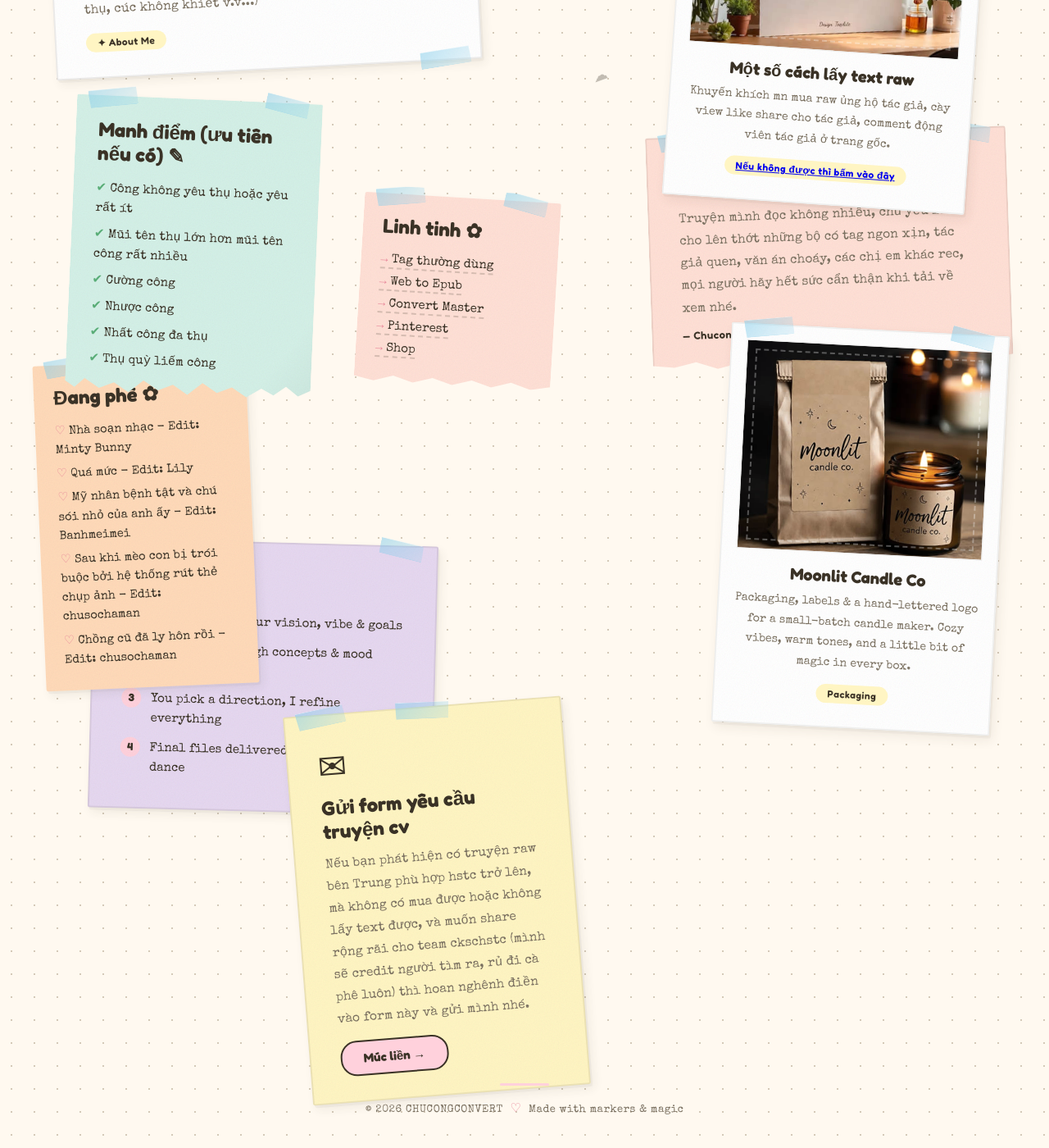
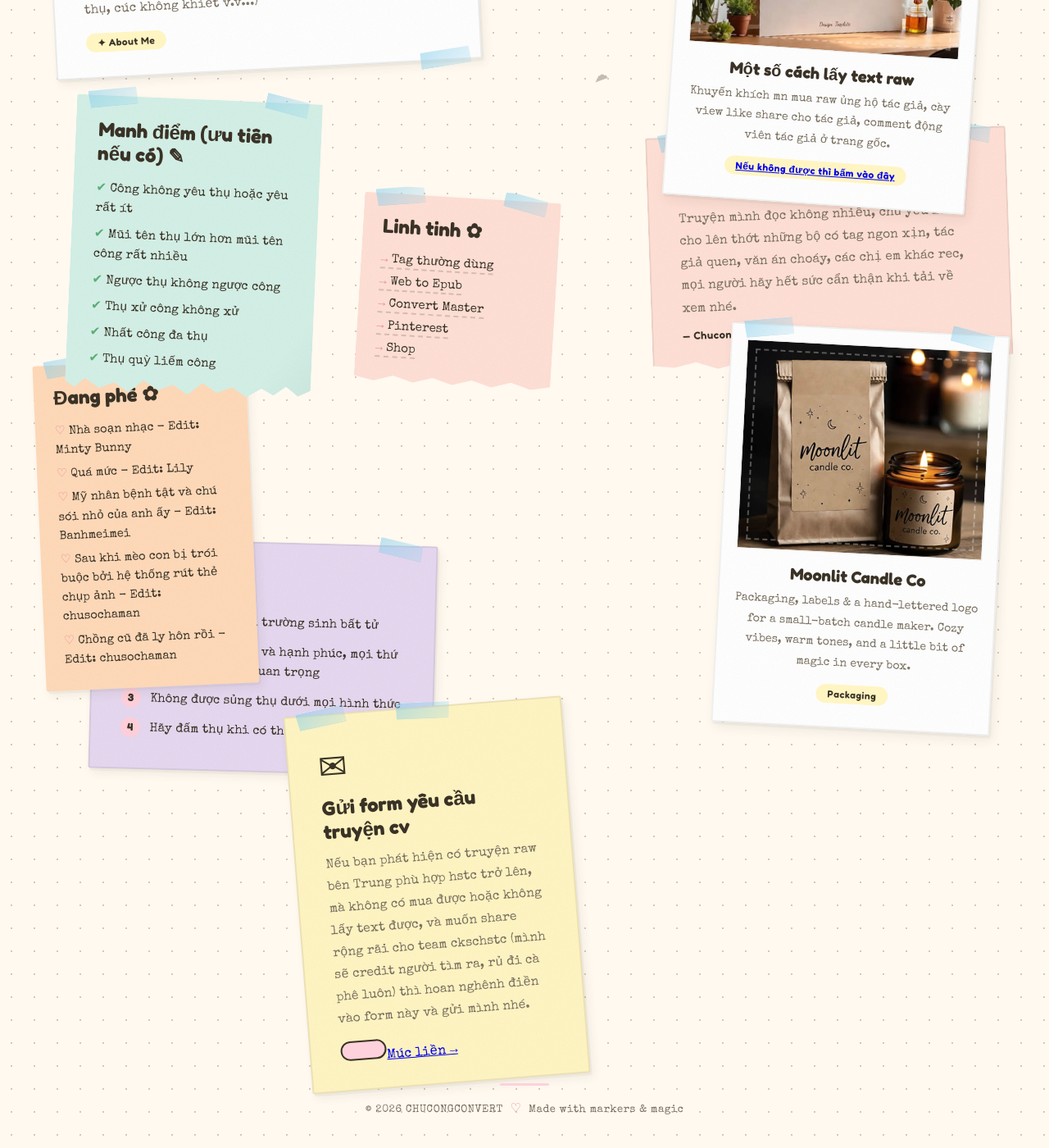
Before and after one commit to PhamNhaDoan/phamnhadoan.github.io, a Jekyll site: the page chucongconvert/index.html, which Jekyll copies as it is, in a window 1280 px wide and 1400 px high, scrolled down 674 px. Shown: the whole window at 82% size. Built offline with Jekyll 4.4.1, drawn with Linux system fonts in a browser that asks for light colours.

Commit message:
Update index.html

```diff
--- a/chucongconvert/index.html
+++ b/chucongconvert/index.html
@@ -91,8 +91,8 @@
     <ul class="checklist">
       <li>Công không yêu thụ hoặc yêu rất ít</li>
       <li>Mũi tên thụ lớn hơn mũi tên công rất nhiều</li>
-      <li>Cường công</li>
-      <li>Nhược công</li>
+      <li>Ngược thụ không ngược công</li>
+      <li>Thụ xử công không xử</li>
       <li>Nhất công đa thụ</li>
       <li>Thụ quỳ liếm công</li>
     </ul>
@@ -158,12 +158,12 @@
     <div class="tape tape-tl"></div>
     <div class="tape tape-tr"></div>
     <div class="tape tape-br"></div>
-    <h2 class="note-title">How I Work ✦</h2>
+    <h2 class="note-title">Quy định ✦</h2>
     <ol class="process-steps">
-      <li>We chat about your vision, vibe &amp; goals</li>
-      <li>I sketch out rough concepts &amp; mood boards</li>
-      <li>You pick a direction, I refine everything</li>
-      <li>Final files delivered with a happy dance</li>
+      <li>Đội công lên đầu trường sinh bất tử</li>
+      <li>Chỉ cần công vui và hạnh phúc, mọi thứ khác đều không quan trọng</li>
+      <li>Không được sủng thụ dưới mọi hình thức</li>
+      <li>Hãy đấm thụ khi có thể</li>
     </ol>
   </article>
 
@@ -196,7 +196,7 @@
     <p class="note-body">
       Nếu bạn phát hiện có truyện raw bên Trung phù hợp hstc trở lên, mà không có mua được hoặc không lấy text được, và muốn share rộng rãi cho team ckschstc (mình sẽ credit người tìm ra, rủ đi cà phê luôn) thì hoan nghênh điền vào form này và gửi mình nhé.
     </p>
-    <a href="#" class="cta-link">Múc liền →</a>
+    <a href="#" class="cta-link"><a href="https://docs.google.com/forms/d/e/1FAIpQLSdsF3NP_9ThkN9ZWUWDvtMWYObmU6iF_TjNrMFXjBK6-UTJ3w/viewform?pli=1&fbzx=3850784713260751343">Múc liền →</a>
   </article>
 </section>
 
```
